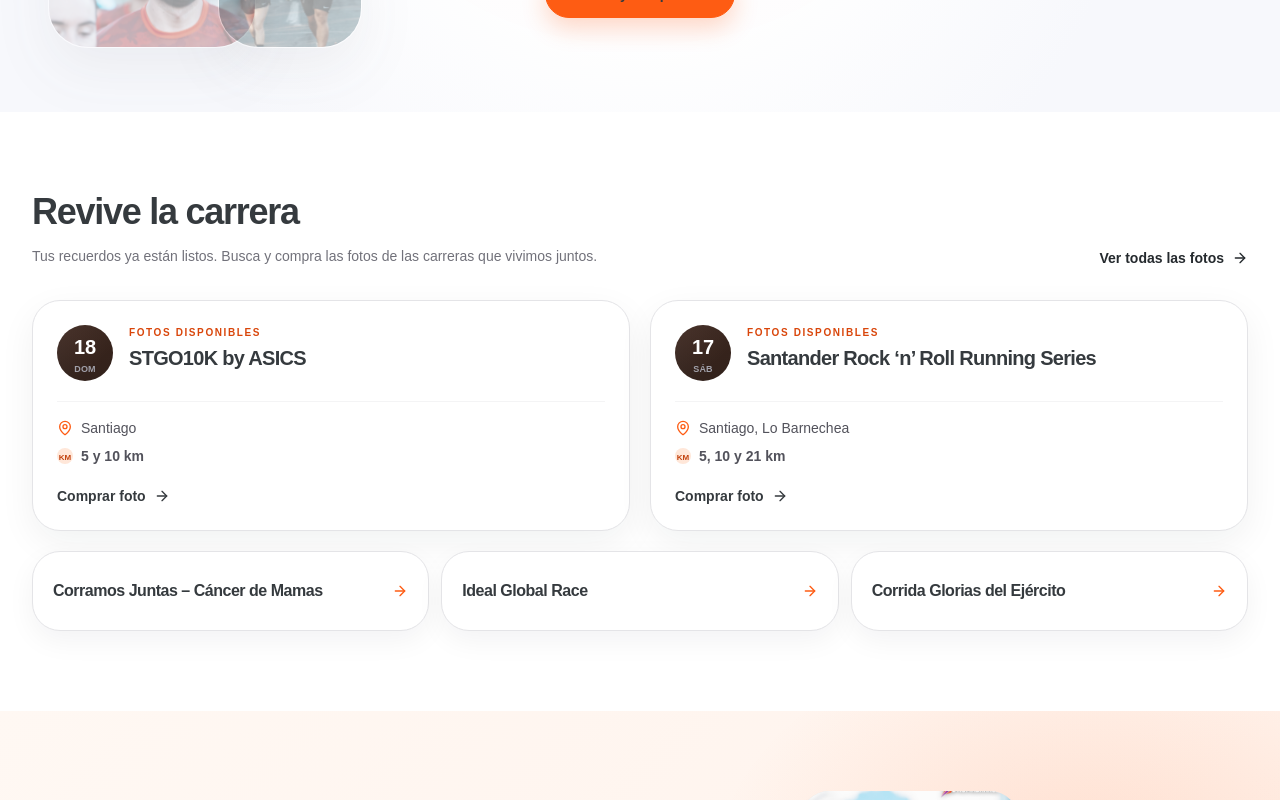
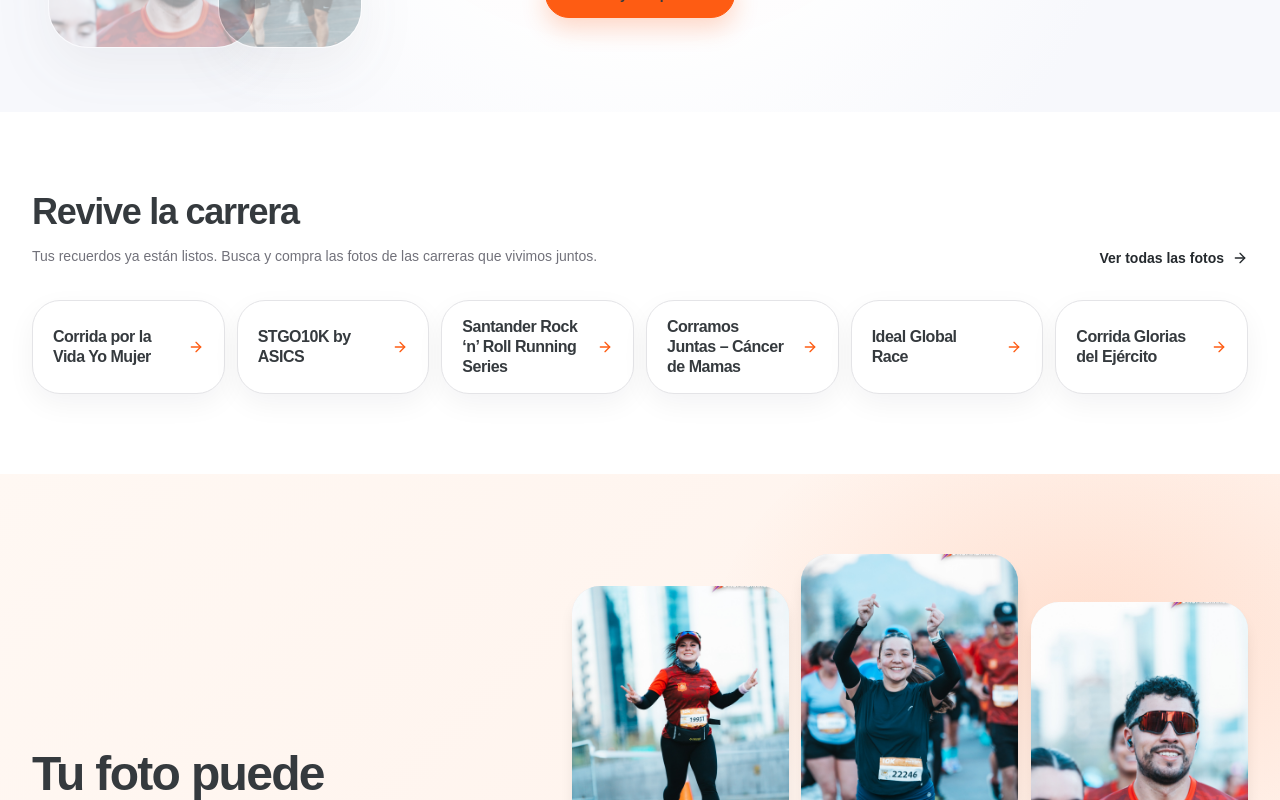
Before and after one commit to franzalbornoz1-bot/nomadarace, a Next.js app: page / in a window 1280 px wide. Shown: the part 601-1401 px from the top of the page. Built offline with nearby package versions, Linux system fonts and the light colour scheme.

Commit message:
make revive races a six-card grid

```diff
--- a/components/nomada-app.tsx
+++ b/components/nomada-app.tsx
@@ -273,6 +273,7 @@ function HomePage() {
   // Esta lista se habilita manualmente cuando el álbum de un evento está listo.
   // Así, el bloque “Revive la carrera” no se llena solo con carreras que ya pasaron.
   const racePhotoLinks: Record<string, string> = {
+    "Corrida por la Vida Yo Mujer": PHOTO_STORE_URL,
     [IDEAL_GLOBAL_RACE_NAME]: IDEAL_GLOBAL_RACE_URL,
     "Media Maratón de Mujeres de Santiago": PHOTO_STORE_URL,
     [GLORIAS_EVENT_NAME]: GLORIAS_RACE_URL,
@@ -280,11 +281,9 @@ function HomePage() {
     [SANTANDER_RACE_NAME]: SANTANDER_RACE_URL,
     [SANTIAGO_ASICS_RACE_NAME]: SANTIAGO_10K_PHOTO_URL,
   };
-  const reviveRaces = [SANTIAGO_ASICS_RACE_NAME, SANTANDER_RACE_NAME, FEATURED_RACE_NAME, IDEAL_GLOBAL_RACE_NAME, GLORIAS_EVENT_NAME]
+  const reviveRaces = ["Corrida por la Vida Yo Mujer", SANTIAGO_ASICS_RACE_NAME, SANTANDER_RACE_NAME, FEATURED_RACE_NAME, IDEAL_GLOBAL_RACE_NAME, GLORIAS_EVENT_NAME]
     .map(name => calendarRaces.find(race => race.name === name))
     .filter((race): race is (typeof calendarRaces)[number] => Boolean(race));
-  const newestReviveRaces = reviveRaces.slice(0, 2);
-  const olderReviveRaces = reviveRaces.slice(2);
   return <><PublicShell>
     <main>
       <section className="home-hero relative isolate min-h-[35rem] overflow-hidden bg-[#F7F8FC] sm:min-h-[40rem]">
@@ -306,7 +305,7 @@ function HomePage() {
         </div>
       </section>
 
-      <section className="mx-auto max-w-7xl px-5 py-16 lg:px-8 lg:py-20"><SectionHeading title="Revive la carrera" copy="Tus recuerdos ya están listos. Busca y compra las fotos de las carreras que vivimos juntos." action={<Link href={PHOTO_STORE_URL} className="items-center gap-2 text-sm font-black sm:flex" onClick={() => trackAction("photo_search_click", { placement: "revive_races", destination: "photo_store" })}>Ver todas las fotos <ArrowRight className="h-4 w-4" /></Link>} /><div className="grid gap-5 lg:grid-cols-2">{newestReviveRaces.map(race => <HomeRaceCard key={`${race.month}-${race.day}-${race.name}`} race={race} past photoUrl={racePhotoLinks[race.name]} statusLabel="Fotos disponibles" />)}</div><div className="mt-5 grid gap-3 sm:grid-cols-3">{olderReviveRaces.map(race => <PhotoRaceNameCard key={`${race.month}-${race.day}-${race.name}`} race={race} photoUrl={racePhotoLinks[race.name]} />)}</div></section>
+      <section className="mx-auto max-w-7xl px-5 py-16 lg:px-8 lg:py-20"><SectionHeading title="Revive la carrera" copy="Tus recuerdos ya están listos. Busca y compra las fotos de las carreras que vivimos juntos." action={<Link href={PHOTO_STORE_URL} className="items-center gap-2 text-sm font-black sm:flex" onClick={() => trackAction("photo_search_click", { placement: "revive_races", destination: "photo_store" })}>Ver todas las fotos <ArrowRight className="h-4 w-4" /></Link>} /><div className="grid grid-cols-2 gap-3 sm:grid-cols-3 lg:grid-cols-6">{reviveRaces.map(race => <PhotoRaceNameCard key={`${race.month}-${race.day}-${race.name}`} race={race} photoUrl={racePhotoLinks[race.name]} />)}</div></section>
 
       <section className="bg-[#FFF0E8]"><div className="mx-auto grid max-w-7xl gap-10 px-5 py-20 lg:grid-cols-[.85fr_1.15fr] lg:px-8"><div className="self-center"><h2 className="text-4xl font-black leading-none tracking-[-.06em] text-zinc-950 sm:text-5xl">Tu foto puede<br />estar esperándote.</h2><p className="mt-5 max-w-md leading-7 text-zinc-600">Usa una selfie para encontrar las fotos que cuentan cómo viviste la carrera.</p><Link href={PHOTO_STORE_URL} onClick={() => trackAction("photo_search_click", { placement: "waiting_photo", destination: "photo_store" })}><Button className="mt-7">Buscar mis fotos <ScanFace className="ml-2 h-4 w-4" /></Button></Link></div><div className="grid grid-cols-3 gap-2 sm:grid-cols-3 sm:gap-3"><PhotoMosaic src={HOME_GALLERY_IMAGES[0]} className="mt-4 sm:mt-8" /><PhotoMosaic src={HOME_GALLERY_IMAGES[1]} /><PhotoMosaic src={HOME_GALLERY_IMAGES[2]} className="mt-6 sm:mt-12" /><PhotoMosaic src={HOME_GALLERY_IMAGES[3]} className="hidden sm:block" /><PhotoMosaic src={HOME_GALLERY_IMAGES[4]} className="hidden sm:mt-8 sm:block" /><PhotoMosaic src={HOME_GALLERY_IMAGES[5]} className="hidden sm:block" /></div></div></section>
       <section className="border-y border-zinc-200 bg-white"><div className="mx-auto grid max-w-7xl items-center gap-10 px-5 py-20 sm:py-24 lg:grid-cols-[.9fr_1.1fr] lg:gap-20 lg:px-8"><div className="mx-auto w-full max-w-[15rem] sm:max-w-[30rem]"><div className="pointer-events-none aspect-square overflow-hidden rounded-full border-[10px] border-[#dce8ee] shadow-[0_24px_60px_rgba(24,28,31,.14)]"><img src="/home-circle.jpg" alt="Corredora celebrando después de una carrera" loading="lazy" decoding="async" draggable={false} onContextMenu={event => event.preventDefault()} className="pointer-events-none h-full w-full scale-[1.35] select-none object-cover object-[48%_48%]" /></div></div><div className="max-w-2xl text-center lg:text-left"><p className="text-xs font-black uppercase tracking-[.2em] text-orange-600">MOMENTOS QUE QUEDAN</p><h2 className="mt-4 text-4xl font-black leading-[.95] tracking-[-.065em] text-zinc-950 sm:text-5xl">Lo que lograste<br />merece volver a sentirse.</h2><p className="mt-6 text-lg leading-8 text-zinc-600">No fotografiamos solo el paso por la meta. Buscamos esa mirada, ese gesto y esa energía que hacen que cada carrera sea tuya, para convertirlos en recuerdos que puedas revivir una y otra vez.</p><Link href="/sobre-nomada-race" className="mt-7 inline-flex"><Button variant="dark">Conoce Nómada Race <ArrowRight className="ml-2 h-4 w-4" /></Button></Link></div></div></section>
```
